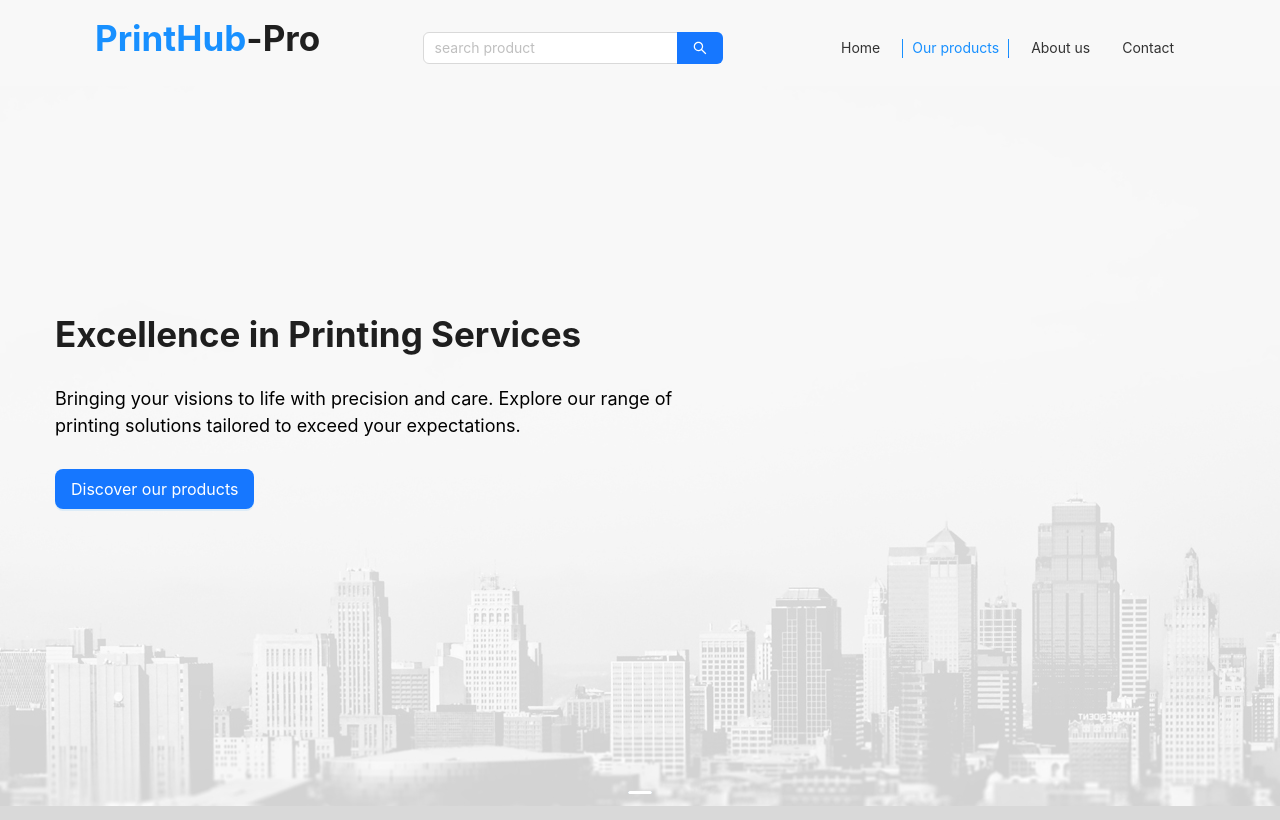
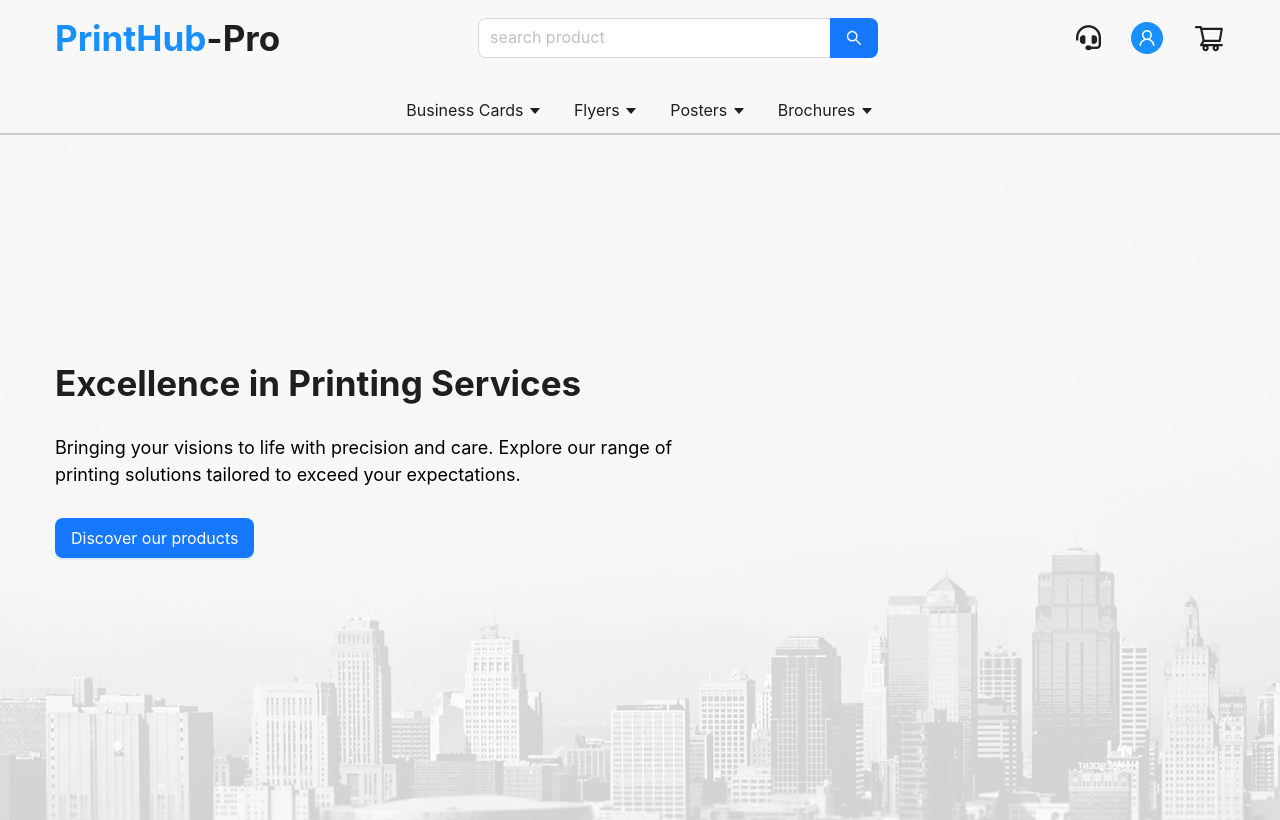
Before and after one commit to younestalibi/pritnhub-pro, a React (Vite) app in the folder printhub-client/: page / in a window 1280 px wide. Shown: the top 820 px of the page. Built offline with nearby package versions, Linux system fonts and the light colour scheme; no server answers.

Commit message:
styling header

```diff
--- a/printhub-client/src/App.css
+++ b/printhub-client/src/App.css
@@ -6,10 +6,9 @@ general
 
 
 body {
-   font-family: -apple-system, BlinkMacSystemFont, 'Segoe UI', 'Roboto', 'Oxygen',
+  font-family: -apple-system, BlinkMacSystemFont, 'Segoe UI', 'Roboto', 'Oxygen',
     'Ubuntu', 'Cantarell', 'Fira Sans', 'Droid Sans', 'Helvetica Neue',
     sans-serif;
-
   line-height: 1.6;
   color: #333;
   overflow-x: hidden;
--- a/printhub-client/src/components/Avatar/AvatarProfile.jsx
+++ b/printhub-client/src/components/Avatar/AvatarProfile.jsx
@@ -30,8 +30,12 @@ const AvatarProfile = () => (
     trigger={["click"]}
   >
     <a onClick={(e) => e.preventDefault()}>
-      <Space direction="vertical" size={16}>
-        <Avatar size="large" icon={<UserOutlined />} />
+      <Space direction="vertical" size={16}   >
+        <Avatar size="middle"
+        icon={<UserOutlined />}
+        style={{
+        backgroundColor: '#1890ff',
+        }}/>
       </Space>
     </a>
   </Dropdown>
--- a/printhub-client/src/components/common/header/header.css
+++ b/printhub-client/src/components/common/header/header.css
@@ -9,18 +9,59 @@ header
   }
 
 .header {
+    flex-direction: column;
+    gap: 5;
+    width:100%;
+    margin-top: 10px;
+    padding:0;
+}
+
+.headerMain{
   display: flex;
   align-items: center;
   justify-content: space-between;
-    gap: 5;
-    width:100%;
-    margin-top: 10px;
+}
 
+.navBar {
+  padding-top: 2rem;
+  width: 100%;
+
+}
+.navBar ul {
+  display: flex;
+  justify-content: center;
+  font-size: 16px;
+  padding:0;
+  margin: 0;
+  padding-bottom: 10px !important;
+  border-bottom: 2px solid #ccc !important;
+}
+/* .ant-menu-horizontal {
+
+} */
+
+.header-user-actions{
+  display: flex;
+  align-items: center;
+}
+
+.header-user-actions > * {
+  margin-right: 30px;
+}
+
+.header-user-actions > *:last-child {
+  margin-right: 0;
+}
+
+.headset-icon {
+  font-size: 25px;
 }
 
 .header .logo {
     font-size: 35px;
     font-weight: 500;
+    margin:0;
+
 }
 
 .header .logo strong span {
@@ -81,7 +122,7 @@ header
 
   /* search input */
 .SearchInput{
-  width: 300px;
+  width: 400px;
 }
 
   /* ant menu */
--- a/printhub-client/src/components/common/header/header.jsx
+++ b/printhub-client/src/components/common/header/header.jsx
@@ -1,23 +1,181 @@
+import { useState } from 'react';
 import { Menu,Input } from "antd";
+import AvatarProfile from '../../Avatar/AvatarProfile';
 import "./header.css";
+import {ShoppingCartOutlined,CaretDownOutlined} from '@ant-design/icons';
 const { Search } = Input;
 import { useNavigate } from "react-router-dom";
 
 const onSearch = (value, _e, info) => console.log(info?.source, value);
+const items = [
+  {
+    label: (
+      <span >
+        Business Cards <CaretDownOutlined />
+      </span>
+    ),
+    key: 'BusinessCards',
+    children: [
+      {
+        type: 'group',
+        label: 'Standard Cards',
+        children: [
+          {
+            label: 'Standard Matte',
+            key: 'product:1',
+          },
+          {
+            label: 'Standard Glossy',
+            key: 'product:2',
+          },
+        ],
+      },
+      {
+        type: 'group',
+        label: 'Premium Cards',
+        children: [
+          {
+            label: 'Premium Matte',
+            key: 'product:3',
+          },
+          {
+            label: 'Premium Glossy',
+            key: 'product:4',
+          },
+        ],
+      },
+    ],
+  },
+  {
+    label:  (
+      <span>
+        Flyers <CaretDownOutlined />
+      </span>
+    ),
+    key: 'Flyers',
+    children: [
+      {
+        type: 'group',
+        label: 'Standard Flyers',
+        children: [
+          {
+            label: 'A5 Flyers',
+            key: 'product:5',
+          },
+          {
+            label: 'A4 Flyers',
+            key: 'product:6',
+          },
+        ],
+      },
+      {
+        type: 'group',
+        label: 'Folded Flyers',
+        children: [
+          {
+            label: 'Tri-Fold Flyers',
+            key: 'product:7',
+          },
+          {
+            label: 'Z-Fold Flyers',
+            key: 'product:8',
+          },
+        ],
+      },
+    ],
+  },
+  {
+    label: (
+      <span>
+        Posters <CaretDownOutlined />
+      </span>
+    ),
+    key: 'Posters',
+    children: [
+      {
+        type: 'group',
+        label: 'Standard Posters',
+        children: [
+          {
+            label: 'A2 Posters',
+            key: 'product:9',
+          },
+          {
+            label: 'A1 Posters',
+            key: 'product:10',
+          },
+        ],
+      },
+      {
+        type: 'group',
+        label: 'Large Format Posters',
+        children: [
+          {
+            label: 'B1 Posters',
+            key: 'product:11',
+          },
+          {
+            label: 'B0 Posters',
+            key: 'product:12',
+          },
+        ],
+      },
+    ],
+  },
+  {
+    label:  (
+      <span>
+        Brochures <CaretDownOutlined />
+      </span>
+    ),
+    key: 'Brochures',
+    children: [
+      {
+        type: 'group',
+        label: 'Bi-Fold Brochures',
+        children: [
+          {
+            label: 'A4 Bi-Fold',
+            key: 'product:13',
+          },
+          {
+            label: 'A3 Bi-Fold',
+            key: 'product:14',
+          },
+        ],
+      },
+      {
+        type: 'group',
+        label: 'Tri-Fold Brochures',
+        children: [
+          {
+            label: 'A4 Tri-Fold',
+            key: 'product:15',
+          },
+          {
+            label: 'A3 Tri-Fold',
+            key: 'product:16',
+          },
+        ],
+      },
+    ],
+  },
+];
+
 export default function AppHeader() {
-  const navigate = useNavigate();
-  const items = [
-    { key: 1, label: "Home" },
-    { key: 2, label: "Our products" },
-    { key: 3, label: "About us" },
-    { key: 4, label: "Contact" },
-  ];
-  const HandleOnClick = ({ key }) => {
-    navigate(key);
+
+  const [current, setCurrent] = useState('mail');
+  const onClick = (e) => {
+    console.log('click ', e);
+    setCurrent(e.key);
   };
+
   return (
+    <>
+
+        <div className="header">
           <div className="container-fluid">
-      <div className="header">
+              <div className="headerMain">
                 <div className="logo">
                   <strong>
                     <span>PrintHub</span>-Pro
@@ -25,29 +183,32 @@ export default function AppHeader() {
                 </div>
                 <div className="SearchInput">
                   <Search
+                    size='large'
                     placeholder="search product"
                     onSearch={onSearch}
                     enterButton
-            style={{ flex: 1, minWidth: 0, alignItems: "center" }}
+                    style={{ flex: 2, minWidth: 0}}
                   />
                 </div>
-        <div
-          style={{
-            width: "400px",
-          }}
-        >
-          <Menu
-            mode="horizontal"
-            defaultSelectedKeys={["2"]}
-            items={items}
-            style={{
-              flex: 1,
-              minWidth: 400,
-            }}
-            onClick={HandleOnClick}
-          />
+                <div className="header-user-actions">
+                    <i className="fa-solid fa-headset headset-icon"></i>
+                    <AvatarProfile/>
+                    <ShoppingCartOutlined style={{fontSize:'32px'}} />
                 </div>
               </div>
           </div>
+          <div className="navBar">
+
+            <Menu
+              onClick={onClick}
+              selectedKeys={[current]}
+              mode="horizontal"
+              style={{width: '100%'}}
+              items={items} />
+              </div>
+
+        </div>
+
+    </>
   );
 }
```
Lines whose indentation alone changed are shown as unchanged.
